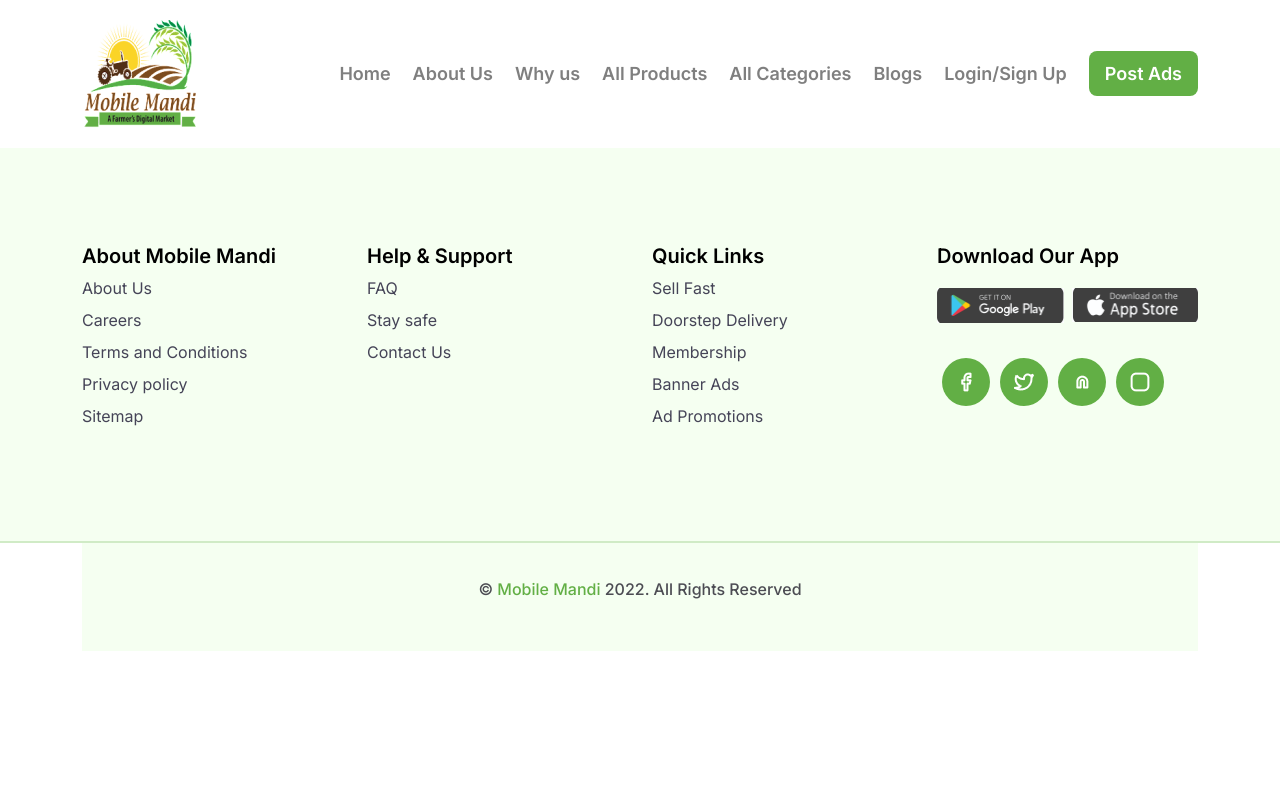
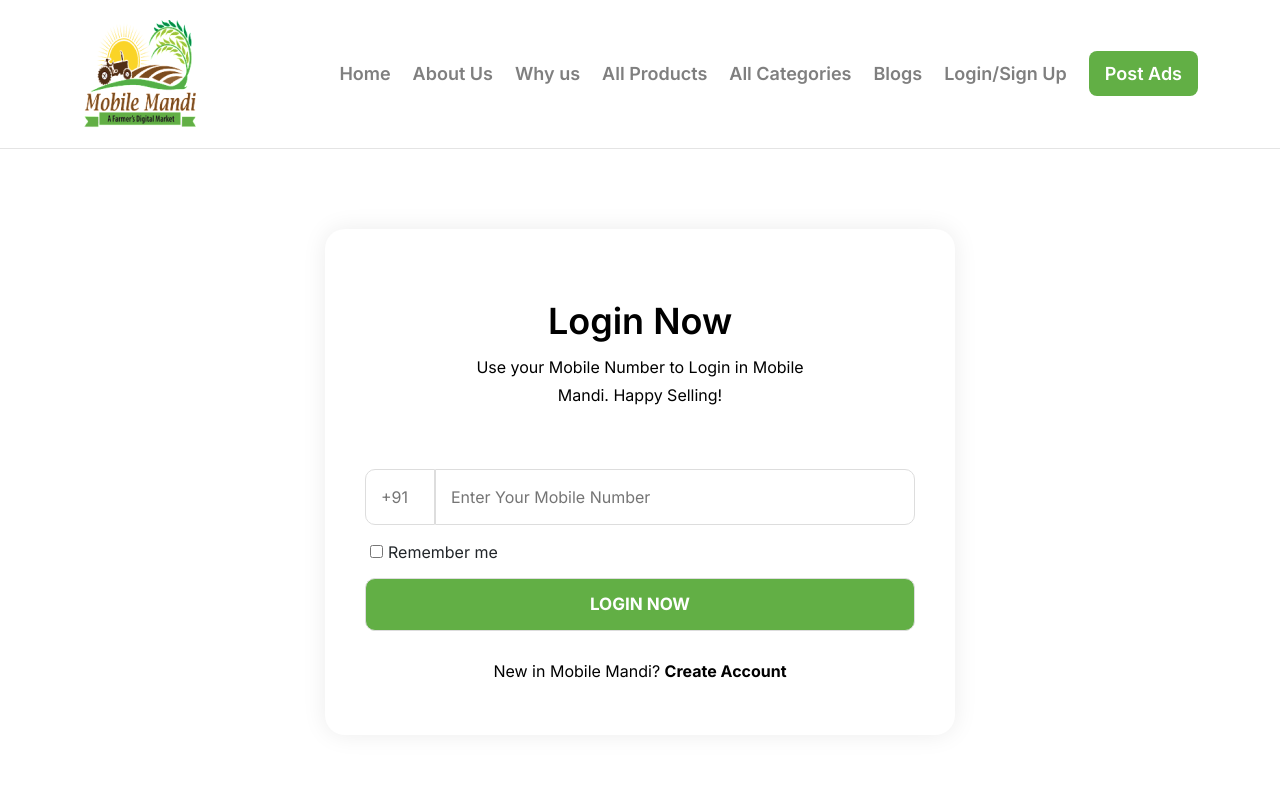
Before and after one commit to monirul360/Mobile-Mandi, a React (Create React App) app: page /login in a window 1280 px wide. Shown: the top 800 px of the page. Built offline with nearby package versions, Linux system fonts and the light colour scheme.

Commit message:
login page design complate

```diff
--- a/src/App.css
+++ b/src/App.css
@@ -285,6 +285,95 @@
 }
 
 /* =========================
+form-section
+============================ */
+.form-section {
+  border-top: 1px solid rgba(217, 217, 217, 0.7);
+  padding: 80px 0px;
+}
+
+.form-group {
+  max-width: 630px;
+  display: block;
+  margin: auto;
+  padding: 40px;
+  padding-top: 70px;
+  padding-bottom: 50px;
+  background: #FFFFFF;
+  box-shadow: 0px 0px 25px rgba(0, 0, 0, 0.08);
+  border-radius: 20px;
+}
+
+.form-group h2 {
+  font-family: 'Inter';
+  font-style: normal;
+  font-weight: 600;
+  font-size: 36px;
+  line-height: 44px;
+  color: #000000;
+  margin-bottom: 10px;
+}
+
+.form-group p {
+  font-family: 'Inter';
+  font-style: normal;
+  font-weight: 400;
+  font-size: 16px;
+  line-height: 175%;
+  text-align: center;
+  color: #000000;
+  margin-bottom: 0;
+}
+
+.form-items {
+  margin-top: 50px;
+}
+
+.form-items input[type=text] {
+  width: 70px;
+  border-top-right-radius: 0;
+  border-bottom-right-radius: 0;
+}
+
+.form-items input[type=number] {
+  width: 100% !important;
+  border-top-left-radius: 0;
+  border-bottom-left-radius: 0;
+}
+
+.form-items input {
+  width: 100%;
+  padding: 15px;
+  margin: 10px 0;
+  background: #FFFFFF;
+  border: 1px solid #DDDDDD;
+  border-radius: 10px;
+  outline: none;
+}
+
+.form-items input[type=submit] {
+  width: 100%;
+  font-family: 'Inter';
+  font-style: normal;
+  font-weight: 700;
+  font-size: 17px;
+  line-height: 21px;
+  text-transform: uppercase;
+  color: #FFFFFF;
+  background: #62AF45;
+}
+
+.form-items input[type=checkbox] {
+  width: 23px;
+  border: 2px solid #62AF45;
+}
+
+.form-items input:focus {
+  /* border: 2px solid #62AF45; */
+  outline: none;
+}
+
+/* =========================
 footer
 ============================ */
 
--- a/src/App.js
+++ b/src/App.js
@@ -4,6 +4,7 @@
 import Footer from './Component/Footer/Footer';
 import Nav from './Component/Nav/Nav';
 import Home from './Page/Home/Home';
+import Login from './Page/Login/Login';
 
 function App() {
 
@@ -21,6 +22,7 @@
       <Wrapper>
         <Routes>
           <Route path='/' element={<Home></Home>}></Route>
+          <Route path='/login' element={<Login></Login>}></Route>
         </Routes>
       </Wrapper >
       <Footer></Footer>
--- a/src/Component/Nav/Nav.js
+++ b/src/Component/Nav/Nav.js
@@ -20,7 +20,7 @@
                                 <li><Link to='/'>All Products</Link></li>
                                 <li><Link to='/'>All Categories</Link></li>
                                 <li><Link to='/'>Blogs</Link></li>
-                                <li><Link to='/'>Login/Sign Up</Link></li>
+                                <li><Link to='/login'>Login/Sign Up</Link></li>
                                 <li><Link className='nav-post-ads' to='/'>Post Ads</Link></li>
                             </ul>
                         </div>
--- /dev/null
+++ b/src/Page/Login/Login.js
@@ -0,0 +1,36 @@
+import React from 'react';
+import { Link } from 'react-router-dom';
+
+const Login = () => {
+    return (
+        <section className='form-section'>
+            <div className='container'>
+                <div className="form-group">
+                    <h2 className='text-center'>Login Now</h2>
+                    <p>Use your Mobile Number to Login in Mobile </p>
+                    <p>Mandi. Happy Selling!</p>
+                    <div className="form-items">
+                        <form action="">
+                            <div className="d-flex">
+                                <div>
+                                    <input type="text" placeholder='+91' name="" id="" />
+                                </div>
+                                <div className='w-100'>
+                                    <input type="number" name="" placeholder='Enter Your Mobile Number' id="" />
+                                </div>
+                            </div>
+                            <input type="checkbox" name="" id="checkbox" />
+                            <label class="form-check-label" for="checkbox">
+                                Remember me
+                            </label>
+                            <input type="submit" value="Login Now" />
+                        </form>
+                        <p className='mt-3'>New in Mobile Mandi? <Link style={{ color: '#000000' }} to='/signup'> <b>Create Account</b></Link></p>
+                    </div>
+                </div>
+            </div>
+        </section>
+    );
+};
+
+export default Login;
```
